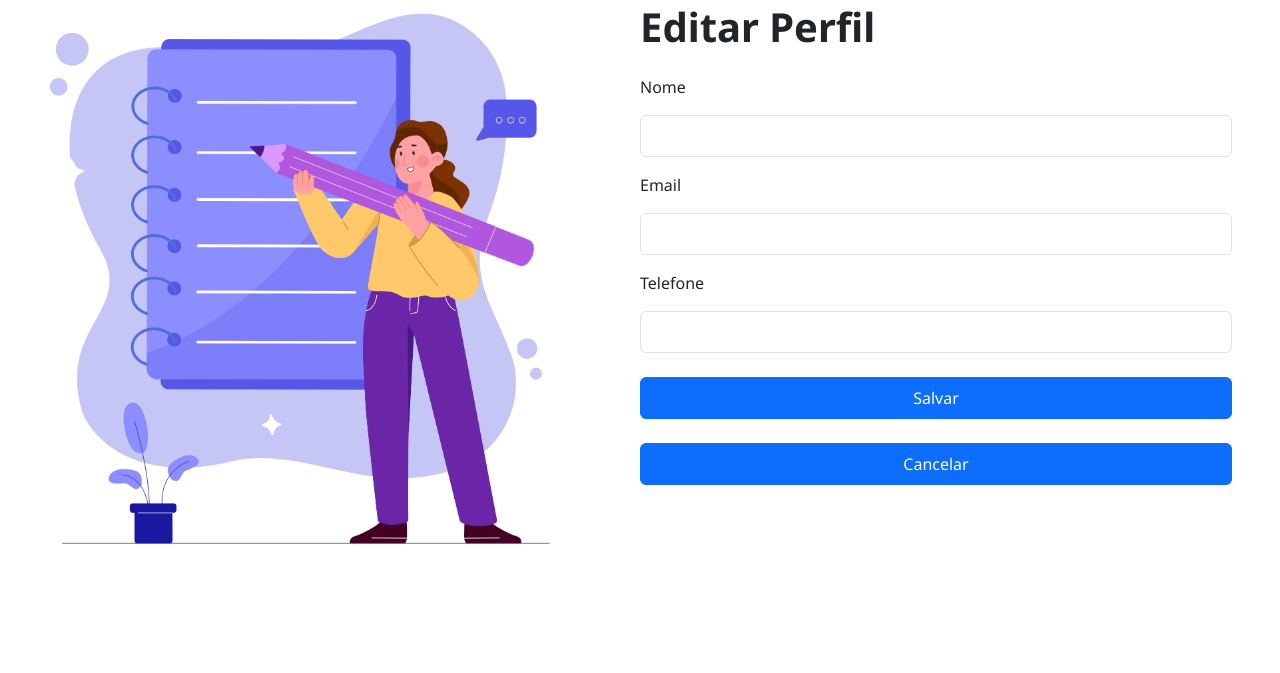
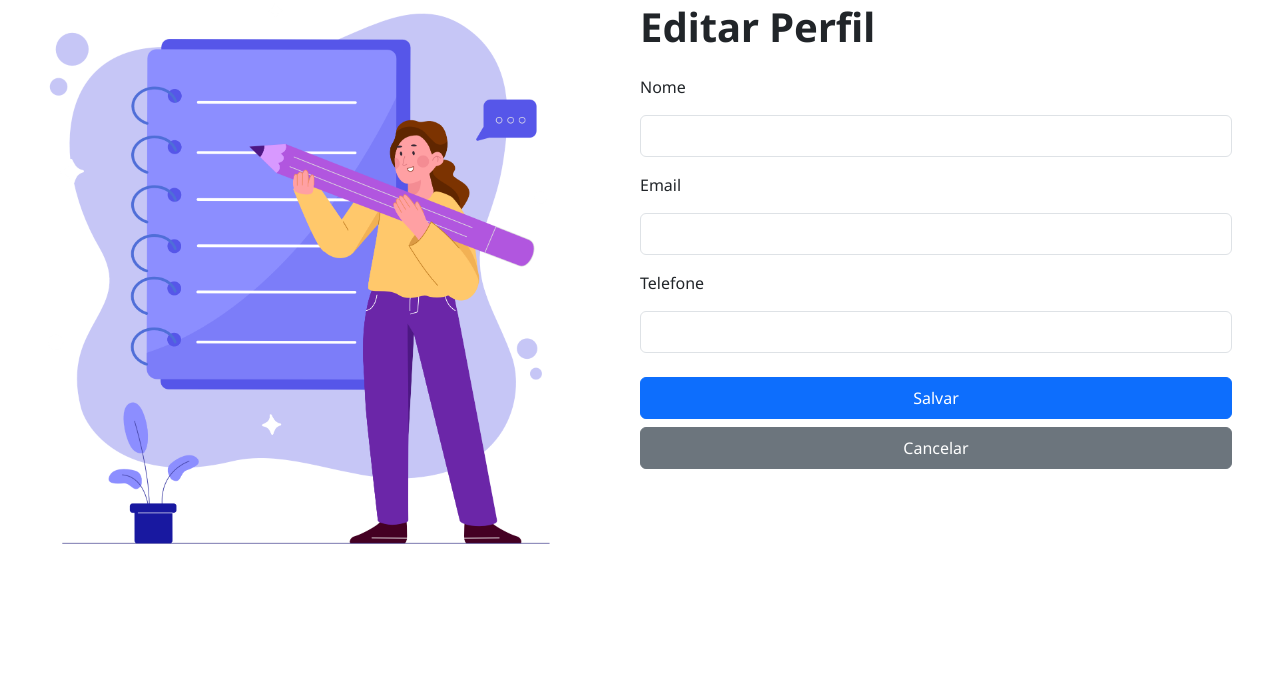
Before and after one commit to hallan-n/dose-certa, a PHP site: page /pages/user_profile.php in a window 1280 px wide. Shown: the part 225-898 px from the top of the page. Run offline with PHP 8.4, Linux system fonts and the light colour scheme.

Commit message:
refactor: ref. buttom

```diff
--- a/app/pages/user_profile.php
+++ b/app/pages/user_profile.php
@@ -28,7 +28,7 @@
                     <label class="form-label mt-3" for="tel">Telefone</label>
                     <input class="form-control mt-2 p-2" type="tel" name="tel" id="tel">
                     <button class="btn btn-primary mt-4 p-2" type="submit">Salvar</button>
-                    <a href="/" class="btn btn-primary mt-4 p-2" type="submit">Cancelar </a>
+                    <a href="/" class="btn btn-secondary mt-2 p-2" type="submit">Cancelar </a>
                 </form>
             </section>
         </div>
```
